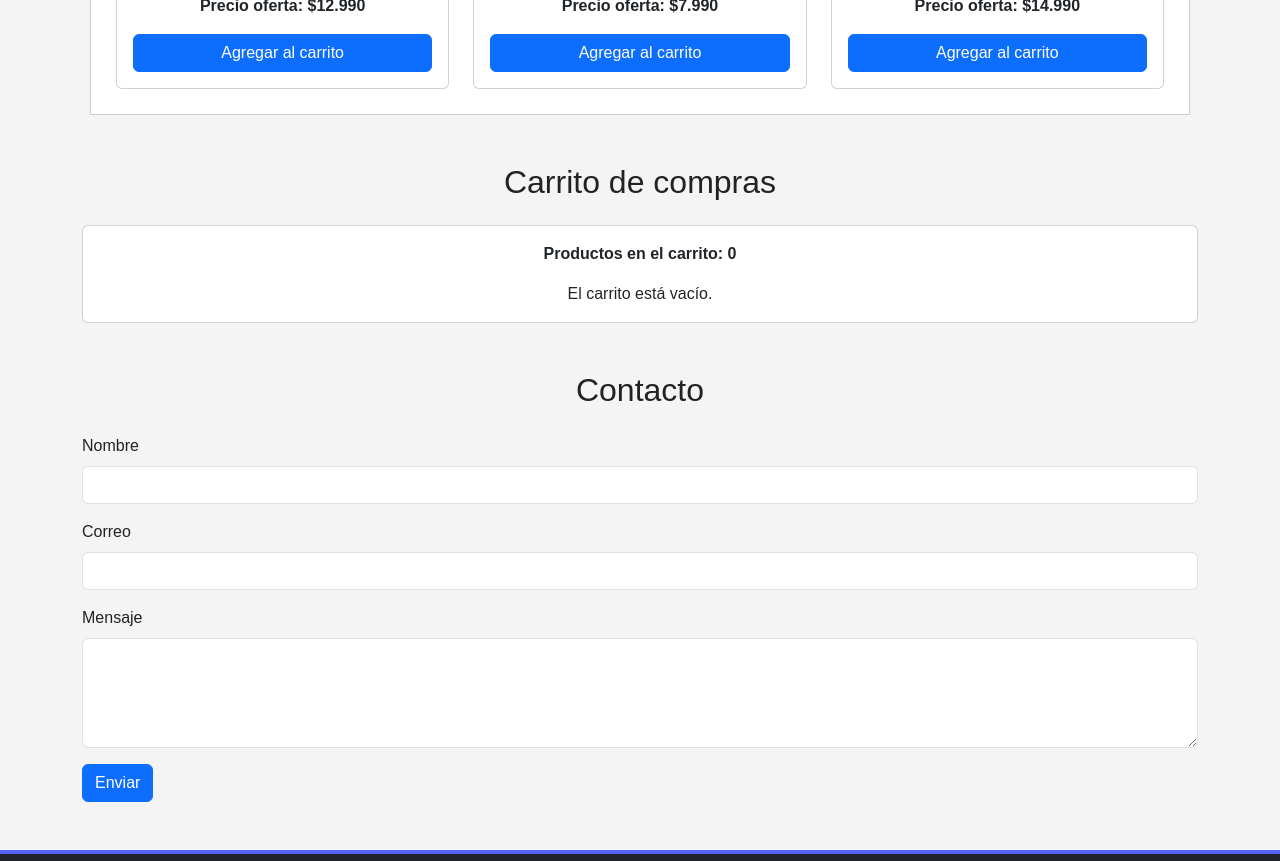
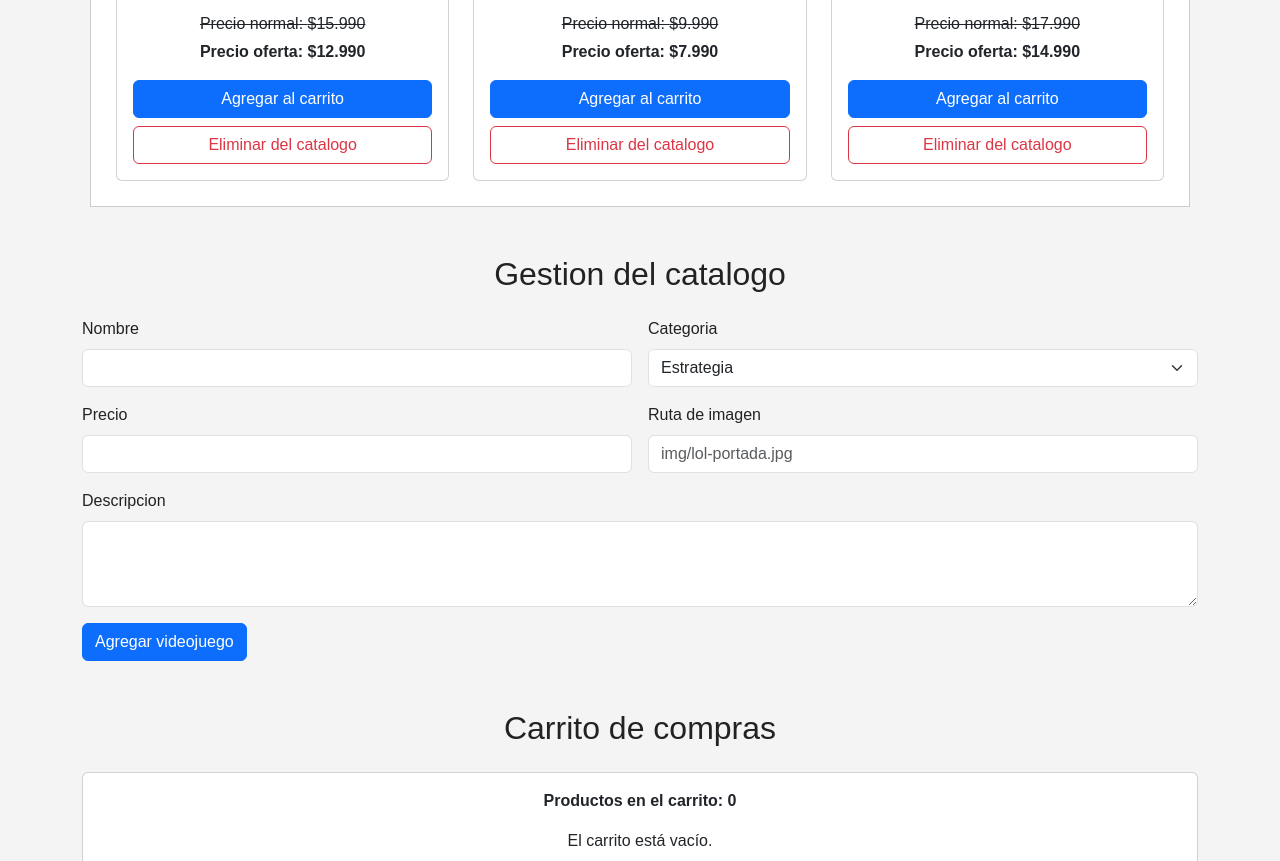
Before and after one commit to Marcelo-Rios21/HTML, a React (Vite) app: page / in a window 1280 px wide. Shown: the part 1780-2641 px from the top of the page. Built offline with nearby package versions, Linux system fonts and the light colour scheme.

Commit message:
feat: Agregar gestion dinamica del catalogo con React

```diff
--- a/src/App.jsx
+++ b/src/App.jsx
@@ -3,6 +3,7 @@ import ListaProductos from "./components/ListaProductos.jsx";
 import Carrito from "./components/Carrito.jsx";
 import Navbar from "./components/Navbar.jsx";
 import FormularioContacto from "./components/FormularioContacto.jsx";
+import GestionCatalogo from "./components/GestionCatalogo.jsx";
 
 function App() {
     const [productos, setProductos] = useState([]);
@@ -55,6 +56,27 @@ function App() {
     }
 
     function eliminarDelCarrito(id) {
+        setCarrito((actual) =>
+            actual.filter((producto) => producto.id !== id)
+        );
+    }
+    // Agrega y elimina videojuegos del catalogo usando el estado.
+    function agregarProducto(producto) {
+        setProductos((actual) => {
+            const siguienteId =
+                actual.length === 0
+                    ? 1
+                    : Math.max(...actual.map((item) => item.id)) + 1;
+
+            return [...actual, { ...producto, id: siguienteId }];
+        });
+    }
+
+    function eliminarProducto(id) {
+        setProductos((actual) =>
+            actual.filter((producto) => producto.id !== id)
+        );
+
         setCarrito((actual) =>
             actual.filter((producto) => producto.id !== id)
         );
@@ -157,10 +179,16 @@ function App() {
         No fue posible cargar los productos.
     </div>
 ) : (
-    <ListaProductos productos={productosVisibles} carrito={carrito} onAgregar={agregarAlCarrito} />
+    <ListaProductos
+        productos={productosVisibles}
+        carrito={carrito}
+        onAgregar={agregarAlCarrito}
+        onEliminarProducto={eliminarProducto}
+    />
 )}
             </section>
 
+            <GestionCatalogo onAgregarProducto={agregarProducto} />
             <section id="carrito" className="container my-5">
                 <h2 className="text-center mb-4">Carrito de compras</h2>
                 <Carrito carrito={carrito} onEliminar={eliminarDelCarrito} />
--- /dev/null
+++ b/src/components/GestionCatalogo.jsx
@@ -0,0 +1,106 @@
+function GestionCatalogo({ onAgregarProducto }) {
+    function manejarEnvio(evento) {
+        evento.preventDefault();
+
+        const formulario = evento.currentTarget;
+        const datos = new FormData(formulario);
+        const precio = Number(datos.get("precioProducto"));
+
+        onAgregarProducto({
+            nombre: datos.get("nombreProducto").trim(),
+            categoria: datos.get("categoriaProducto"),
+            precio,
+            precioOferta: precio,
+            imagen: datos.get("imagenProducto").trim(),
+            descripcion: datos.get("descripcionProducto").trim()
+        });
+
+        formulario.reset();
+    }
+
+    return (
+        <section id="gestion-catalogo" className="container my-5">
+            <h2 className="text-center mb-4">Gestion del catalogo</h2>
+
+            <form className="row g-3" onSubmit={manejarEnvio}>
+                <div className="col-md-6">
+                    <label htmlFor="nombreProducto" className="form-label">
+                        Nombre
+                    </label>
+                    <input
+                        type="text"
+                        className="form-control"
+                        id="nombreProducto"
+                        name="nombreProducto"
+                        required
+                    />
+                </div>
+
+                <div className="col-md-6">
+                    <label htmlFor="categoriaProducto" className="form-label">
+                        Categoria
+                    </label>
+                    <select
+                        className="form-select"
+                        id="categoriaProducto"
+                        name="categoriaProducto"
+                        required
+                    >
+                        <option value="Estrategia">Estrategia</option>
+                        <option value="Simulación">Simulación</option>
+                    </select>
+                </div>
+
+                <div className="col-md-6">
+                    <label htmlFor="precioProducto" className="form-label">
+                        Precio
+                    </label>
+                    <input
+                        type="number"
+                        min="0"
+                        step="1"
+                        className="form-control"
+                        id="precioProducto"
+                        name="precioProducto"
+                        required
+                    />
+                </div>
+
+                <div className="col-md-6">
+                    <label htmlFor="imagenProducto" className="form-label">
+                        Ruta de imagen
+                    </label>
+                    <input
+                        type="text"
+                        className="form-control"
+                        id="imagenProducto"
+                        name="imagenProducto"
+                        placeholder="img/lol-portada.jpg"
+                        required
+                    />
+                </div>
+
+                <div className="col-12">
+                    <label htmlFor="descripcionProducto" className="form-label">
+                        Descripcion
+                    </label>
+                    <textarea
+                        className="form-control"
+                        id="descripcionProducto"
+                        name="descripcionProducto"
+                        rows="3"
+                        required
+                    ></textarea>
+                </div>
+
+                <div className="col-12">
+                    <button type="submit" className="btn btn-primary">
+                        Agregar videojuego
+                    </button>
+                </div>
+            </form>
+        </section>
+    );
+}
+
+export default GestionCatalogo;
--- a/src/components/ListaProductos.jsx
+++ b/src/components/ListaProductos.jsx
@@ -1,6 +1,6 @@
 import ProductoCard from "./ProductoCard.jsx";
 
-function ListaProductos({ productos, carrito, onAgregar }) {
+function ListaProductos({ productos, carrito, onAgregar, onEliminarProducto }) {
     if (productos.length === 0) {
         return (
             <div className="alert alert-info">
@@ -12,7 +12,13 @@ function ListaProductos({ productos, carrito, onAgregar }) {
     return (
         <div className="row g-4">
             {productos.map((producto) => (
-                <ProductoCard key={producto.id} producto={producto} cantidadEnCarrito={carrito.find((item) => item.id === producto.id)?.cantidad ?? 0} onAgregar={onAgregar} />
+                <ProductoCard
+                    key={producto.id}
+                    producto={producto}
+                    cantidadEnCarrito={carrito.find((item) => item.id === producto.id)?.cantidad ?? 0}
+                    onAgregar={onAgregar}
+                    onEliminarProducto={onEliminarProducto}
+                />
             ))}
         </div>
     );
--- a/src/components/ProductoCard.jsx
+++ b/src/components/ProductoCard.jsx
@@ -1,6 +1,6 @@
 import { formatearPrecio } from "../utils/precios.js";
 
-function ProductoCard({ producto, cantidadEnCarrito, onAgregar }) {
+function ProductoCard({ producto, cantidadEnCarrito, onAgregar, onEliminarProducto }) {
     const enOferta = producto.precioOferta < producto.precio;
 
     return (
@@ -32,6 +32,12 @@ function ProductoCard({ producto, cantidadEnCarrito, onAgregar }) {
                         onClick={() => onAgregar(producto)}
                     >
                         {cantidadEnCarrito > 0 ? "En el carrito (+1)" : "Agregar al carrito"}
+                    </button>                    <button
+                        type="button"
+                        className="btn btn-outline-danger mt-2"
+                        onClick={() => onEliminarProducto(producto.id)}
+                    >
+                        Eliminar del catalogo
                     </button>
                 </div>
             </div>
```
